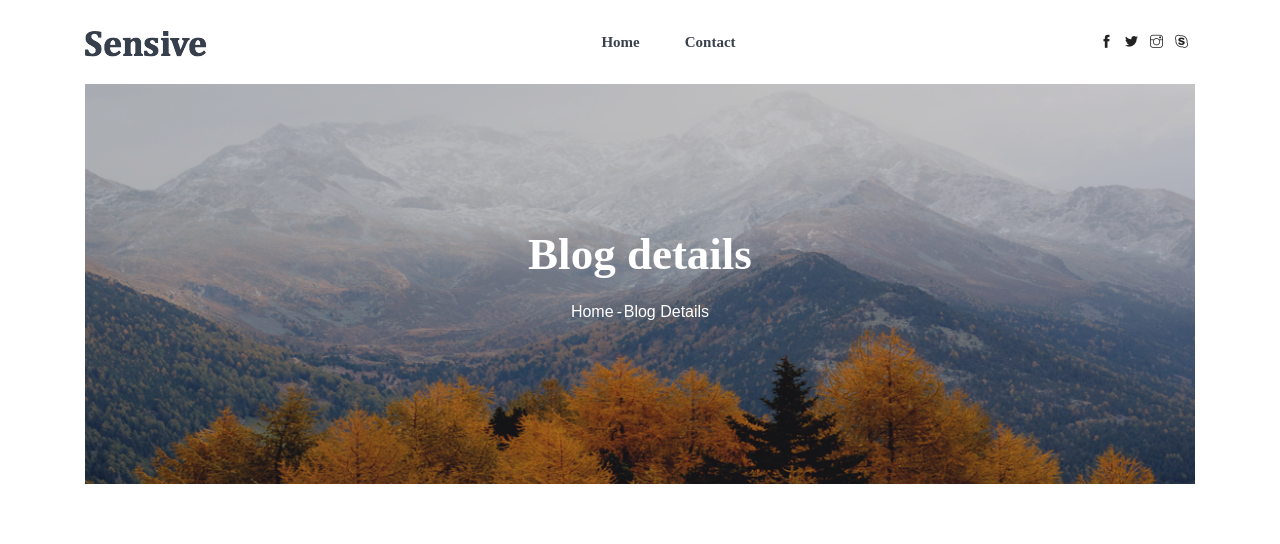
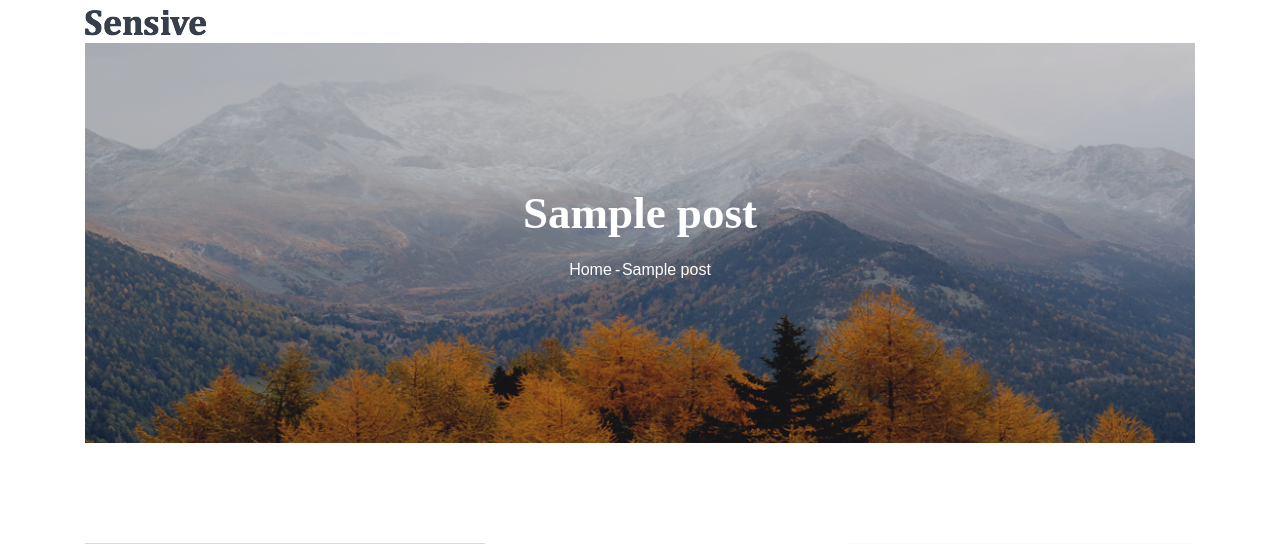
Before and after one commit to maxchuk89/2_interactive_django_blog, a Django app: a page that uses templates/blog-details.html in a window 1280 px wide. Shown: the top 544 px of the page. Run offline with Django 3.2, Linux system fonts and the light colour scheme; tables that the repository leaves empty hold one stand-in row (values such as "Sample post"); grey boxes marked "Sample" are stand-in pictures; parts of the project's set-up code (start-up, migrations or seed data) failed here and were passed over.

Commit message:
add template logic to post page.

```diff
--- a/templates/blog-details.html
+++ b/templates/blog-details.html
@@ -5,89 +5,73 @@
     <meta charset="UTF-8">
     <meta name="viewport" content="width=device-width, initial-scale=1.0">
     <meta http-equiv="X-UA-Compatible" content="ie=edge">
-    <title>Remake Barber - Blog Details</title>
+    <title>{{ post.title }}</title>
     <link rel="icon" href="{% static 'img/favicon.png' %}" type="image/png">
     <link rel="stylesheet" href="{% static 'css/styles.min.css' %}">
   </head>
   <body>
-    <!--================Header Menu Area =================-->
+    <!-- Header -->
     <header class="header_area">
       <div class="main_menu">
         <nav class="navbar navbar-expand-lg navbar-light">
           <div class="container box_1620">
             <a class="navbar-brand logo_h" href="/"><img src="{% static 'img/logo.png' %}" alt=""></a>
-            <button class="navbar-toggler" type="button" data-toggle="collapse" data-target="#navbarSupportedContent" aria-controls="navbarSupportedContent" aria-expanded="false" aria-label="Toggle navigation">
-              <span class="icon-bar"></span>
-              <span class="icon-bar"></span>
-              <span class="icon-bar"></span>
-            </button>
-            <div class="collapse navbar-collapse offset" id="navbarSupportedContent">
-              <ul class="nav navbar-nav menu_nav justify-content-center">
-                <li class="nav-item"><a class="nav-link" href="/">Home</a></li>
-                <li class="nav-item"><a class="nav-link" href="#">Contact</a></li>
-              </ul>
-              <ul class="nav navbar-nav navbar-right navbar-social">
-                <li><a href="#"><i class="ti-facebook"></i></a></li>
-                <li><a href="#"><i class="ti-twitter-alt"></i></a></li>
-                <li><a href="#"><i class="ti-instagram"></i></a></li>
-                <li><a href="#"><i class="ti-skype"></i></a></li>
-              </ul>
-            </div>
           </div>
         </nav>
       </div>
     </header>
-    <!--================Header Menu Area =================-->
 
-    <!--================ Hero sm Banner start =================-->
+    <!-- Hero Banner -->
     <section class="mb-30px">
       <div class="container">
         <div class="hero-banner hero-banner--sm">
           <div class="hero-banner__content">
-            <h1>Blog details</h1>
+            <h1>{{ post.title }}</h1>
             <nav aria-label="breadcrumb" class="banner-breadcrumb">
               <ol class="breadcrumb">
                 <li class="breadcrumb-item"><a href="/">Home</a></li>
-                <li class="breadcrumb-item active" aria-current="page">Blog Details</li>
+                <li class="breadcrumb-item active" aria-current="page">{{ post.title }}</li>
               </ol>
             </nav>
           </div>
         </div>
       </div>
     </section>
-    <!--================ Hero sm Banner end =================-->
 
-    <!--================ Start Blog Post Area =================-->
+    <!-- Blog Post -->
     <section class="blog-post-area section-margin">
       <div class="container">
         <div class="row">
           <div class="col-lg-8">
             <div class="main_blog_details">
-              <img class="img-fluid" src="{% static 'img/blog/blog4.png' %}" alt="">
-              <h4>Cartridge Is Better Than Ever <br /> A Discount Toner</h4>
+              {% if post.image_url %}
+                <img class="img-fluid" src="{{ post.image_url }}" alt="{{ post.title }}">
+              {% else %}
+                <img class="img-fluid" src="{% static 'img/banner/blog.png' %}" alt="{{ post.title }}">
+              {% endif %}
+
+              <h4>{{ post.title }}</h4>
+
               <div class="user_details">
                 <div class="mt-sm-0 mt-3">
                   <div class="media">
                     <div class="media-body">
-                      <h5>Mark wiens</h5>
-                      <p>12 Dec, 2017 11:21 am</p>
+                      <h5>{{ post.author }}</h5>
+                      <p>{{ post.published_at }}</p>
                     </div>
                   </div>
                 </div>
               </div>
-              <p>Lorem ipsum dolor sit amet, consectetur adipiscing elit. ...</p>
+
+              <p>{{ post.text }}</p>
+
               <div class="news_d_footer flex-column flex-sm-row">
-                <a href="#"><span class="align-middle mr-2"><i class="ti-heart"></i></span>Lily and 4 people like this</a>
-                <a class="justify-content-sm-center ml-sm-auto mt-sm-0 mt-2" href="#"><span class="align-middle mr-2"><i class="ti-themify-favicon"></i></span>03 Comments</a>
-                <div class="news_socail ml-sm-auto mt-sm-0 mt-2">
-                  <a href="#"><i class="fab fa-facebook-f"></i></a>
-                  <a href="#"><i class="fab fa-twitter"></i></a>
-                  <a href="#"><i class="fab fa-dribbble"></i></a>
-                  <a href="#"><i class="fab fa-behance"></i></a>
-                </div>
+                <a href="#">
+                  <span class="align-middle mr-2"><i class="ti-heart"></i></span>
+                  {{ post.likes_amount }} likes
+                </a>
               </div>
             </div>
-            <!-- comments etc остаются -->
           </div>
 
           <!-- Sidebar -->
@@ -97,30 +81,31 @@
                 <h4 class="single-sidebar-widget__title">Newsletter</h4>
                 <div class="form-group mt-30">
                   <div class="col-autos">
-                    <input type="text" class="form-control" id="inlineFormInputGroup" placeholder="Enter email" onfocus="this.placeholder = ''"
-                      onblur="this.placeholder = 'Enter email'">
+                    <input type="text" class="form-control" placeholder="Enter email">
                   </div>
                 </div>
-                <button class="bbtns d-block mt-20 w-100">Subcribe</button>
+                <button class="bbtns d-block mt-20 w-100">Subscribe</button>
               </div>
+
               <div class="single-sidebar-widget post-category-widget">
                 <h4 class="single-sidebar-widget" style="height:200px;">Здесь будет реклама</h4>
               </div>
             </div>
           </div>
-          <!-- End Blog Post Siddebar -->
+          <!-- End Sidebar -->
         </div>
       </div>
     </section>
-    <!--================ End Blog Post Area =================-->
 
-    <!--================ Start Footer Area =================-->
+    <!-- Footer -->
     <footer class="footer-area section-padding">
       <div class="container">
-        <!-- футер как есть -->
+        <p class="footer-text m-0 text-center">
+          Copyright &copy;<script>document.write(new Date().getFullYear());</script>
+          All rights reserved | Template by Colorlib
+        </p>
       </div>
     </footer>
-    <!--================ End Footer Area =================-->
 
     <script src="{% static 'js/scripts.js' %}"></script>
   </body>
```
